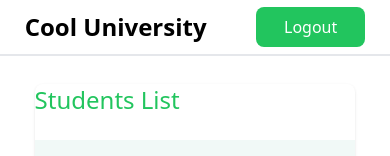
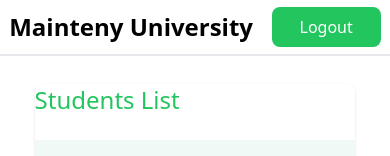
Before and after one commit to Zishan-7/Mainteny-Assesment, a React (Create React App) app: page / in a window 390 px wide. Shown: the top 156 px of the page. Built offline with nearby package versions, Linux system fonts and the light colour scheme; no server answers.

Commit message:
Added responsiveness

```diff
--- a/src/Components/Dialog/Dialog.js
+++ b/src/Components/Dialog/Dialog.js
@@ -60,7 +60,7 @@ const Dialog = (props) => {
       className={`fixed  inset-0 bg-gray-600 bg-opacity-50 overflow-y-auto h-full w-full`}
       id="my-modal"
     >
-      <div className="relative top-20 mx-auto p-5 border w-5/12 shadow-lg rounded-md bg-white">
+      <div className="relative top-20 mx-auto p-5 border w-11/12 md:w-8/12 lg:w-5/12 shadow-lg rounded-md bg-white">
         <p
           onClick={props.toggle}
           className="w-full text-right underline cursor-pointer"
--- a/src/Components/Topbar/Topbar.js
+++ b/src/Components/Topbar/Topbar.js
@@ -15,7 +15,7 @@ const Topbar = () => {
   };
   return (
     <div className="h-14 border-b-2 flex items-center justify-around">
-      <h1 className="text-2xl font-bold">Cool University</h1>
+      <h1 className="text-2xl font-bold">Mainteny University</h1>
       <p className="hidden md:flex text-xl font-medium">Welcome Admin!</p>
       <button
         onClick={login}
```
